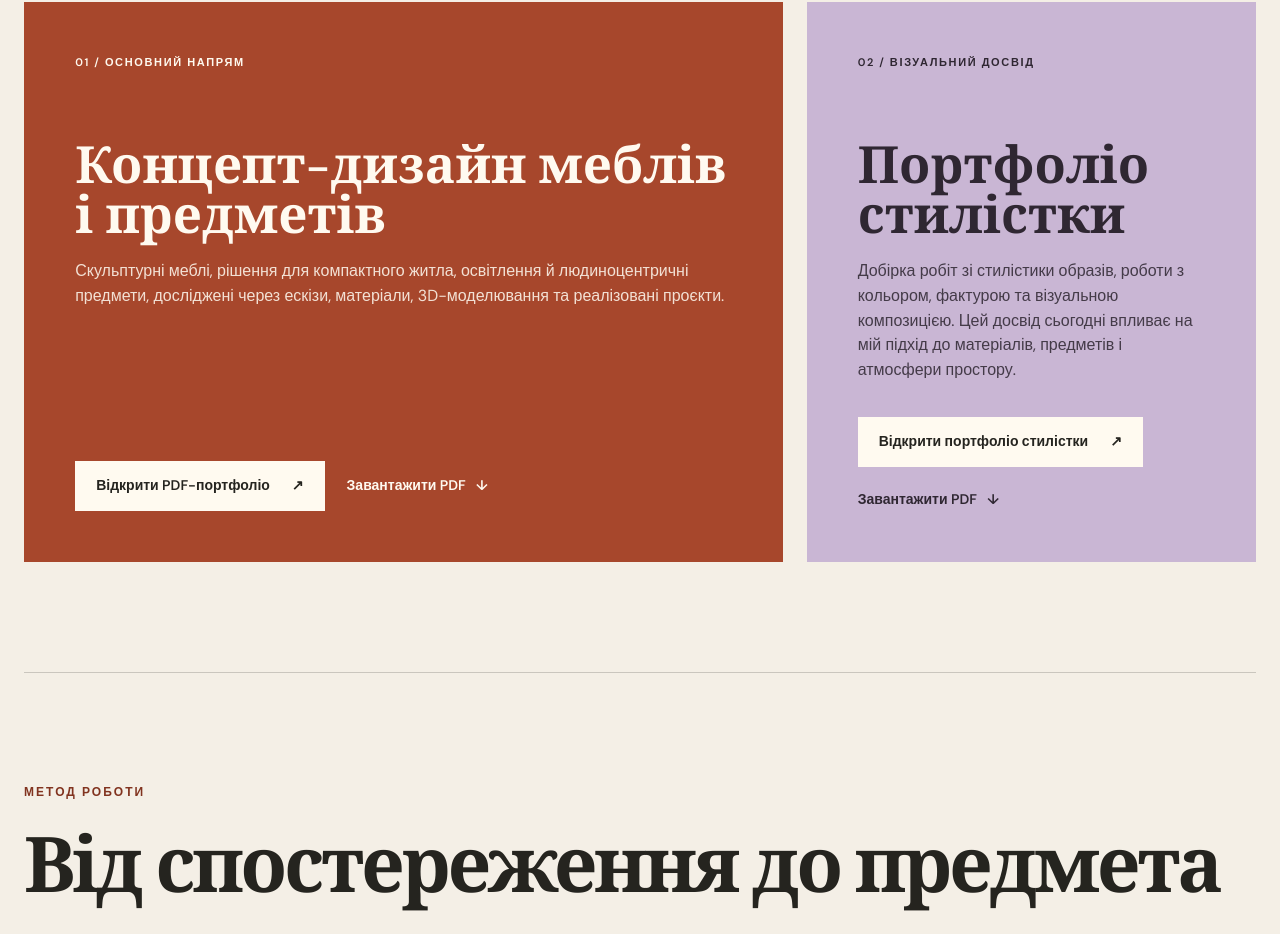
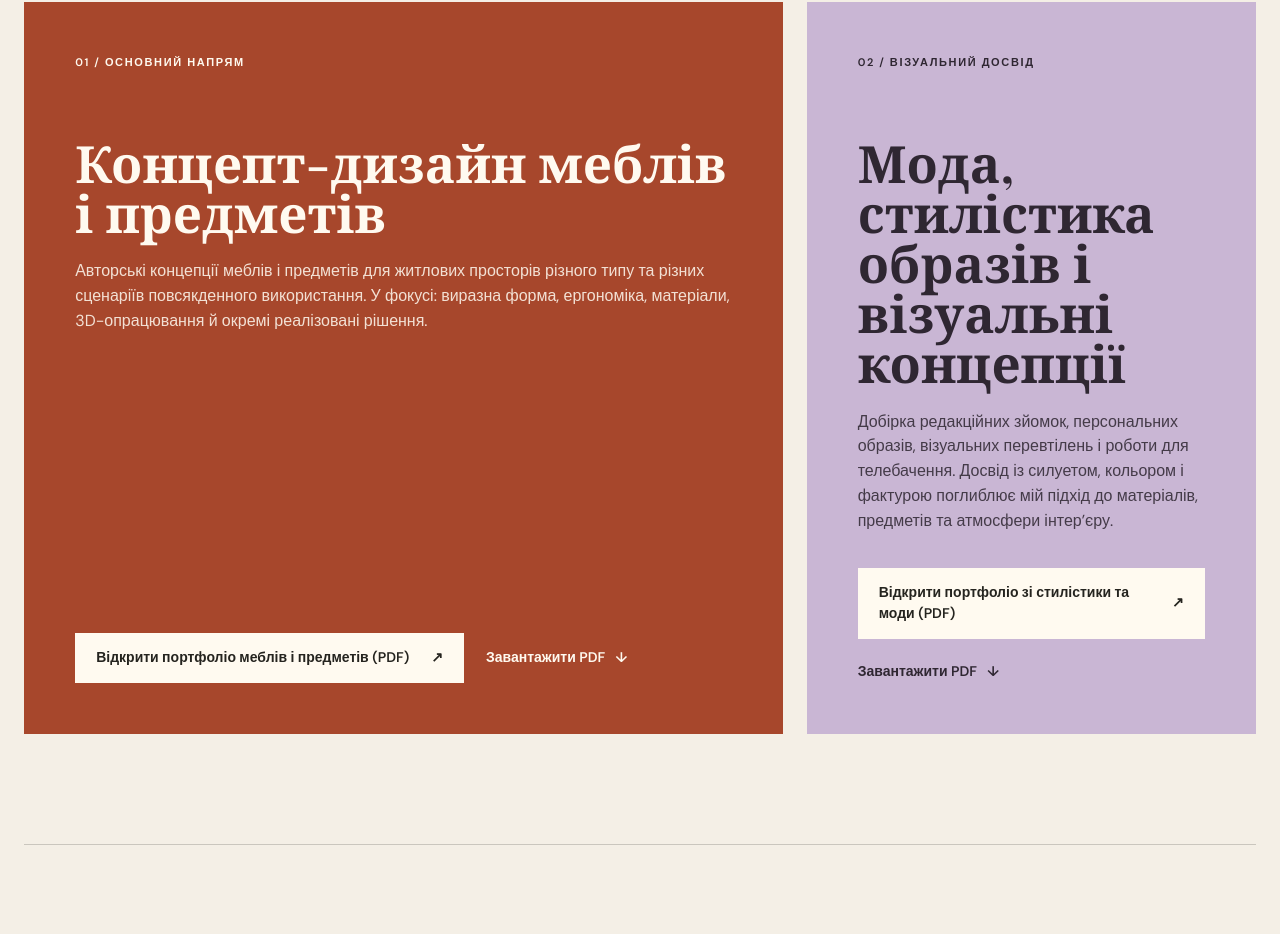
Before and after one commit to olena-hryhorieva/portfolio, a React (Vite) app: page / in a window 1280 px wide. Shown: the part 1170-2104 px from the top of the page. Built offline with nearby package versions, Linux system fonts and the light colour scheme; a web font is replaced by a local one.

Commit message:
Refine furniture and fashion portfolio copy

```diff
--- a/src/main.tsx
+++ b/src/main.tsx
@@ -40,14 +40,14 @@ const translations = {
       furnitureIndex: "01 / Основний напрям",
       furnitureTitle: "Концепт-дизайн меблів і предметів",
       furnitureDescription:
-        "Скульптурні меблі, рішення для компактного житла, освітлення й людиноцентричні предмети, досліджені через ескізи, матеріали, 3D-моделювання та реалізовані проєкти.",
-      openPdf: "Відкрити PDF-портфоліо",
+        "Авторські концепції меблів і предметів для житлових просторів різного типу та різних сценаріїв повсякденного використання. У фокусі: виразна форма, ергономіка, матеріали, 3D-опрацювання й окремі реалізовані рішення.",
+      openPdf: "Відкрити портфоліо меблів і предметів (PDF)",
       downloadPdf: "Завантажити PDF",
       stylingIndex: "02 / Візуальний досвід",
-      stylingTitle: "Портфоліо стилістки",
+      stylingTitle: "Мода, стилістика образів і візуальні концепції",
       stylingDescription:
-        "Добірка робіт зі стилістики образів, роботи з кольором, фактурою та візуальною композицією. Цей досвід сьогодні впливає на мій підхід до матеріалів, предметів і атмосфери простору.",
-      openStylingPdf: "Відкрити портфоліо стилістки",
+        "Добірка редакційних зйомок, персональних образів, візуальних перевтілень і роботи для телебачення. Досвід із силуетом, кольором і фактурою поглиблює мій підхід до матеріалів, предметів та атмосфери інтер’єру.",
+      openStylingPdf: "Відкрити портфоліо зі стилістики та моди (PDF)",
       downloadStylingPdf: "Завантажити PDF",
     },
     approach: {
@@ -136,14 +136,14 @@ const translations = {
       furnitureIndex: "01 / Primary practice",
       furnitureTitle: "Furniture & Object Concept Design",
       furnitureDescription:
-        "Sculptural furniture, compact-living solutions, lighting, and human-centered objects explored through sketching, materials, 3D development, and implemented work.",
-      openPdf: "Open portfolio PDF",
+        "Original furniture and object concepts for different types of homes and everyday-use scenarios. The work focuses on expressive form, ergonomics, materials, 3D development, and selected implemented solutions.",
+      openPdf: "Open furniture & object portfolio (PDF)",
       downloadPdf: "Download PDF",
       stylingIndex: "02 / Visual background",
-      stylingTitle: "Styling Portfolio",
+      stylingTitle: "Fashion Styling & Visual Direction",
       stylingDescription:
-        "A selection of image styling work focused on color, texture, proportion, and visual composition. This experience now informs how I think about materials, objects, and atmosphere.",
-      openStylingPdf: "Open styling portfolio",
+        "A selection of editorial shoots, personal styling, visual transformations, and work for television. Experience with silhouette, color, and texture continues to inform my approach to materials, objects, and interior atmosphere.",
+      openStylingPdf: "Open fashion styling portfolio (PDF)",
       downloadStylingPdf: "Download PDF",
     },
     approach: {
```
Also changed, not shown: 2 other files (tests, documents, lock files or other folders).
